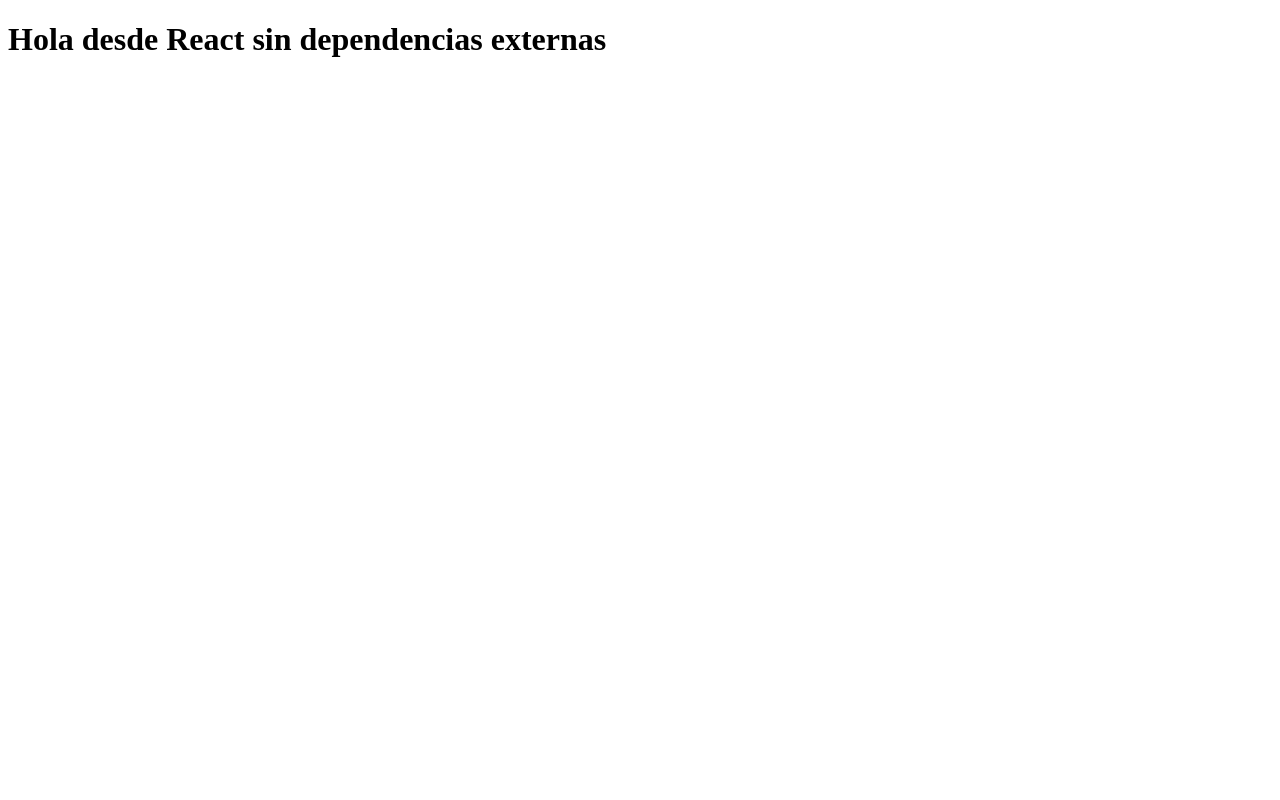
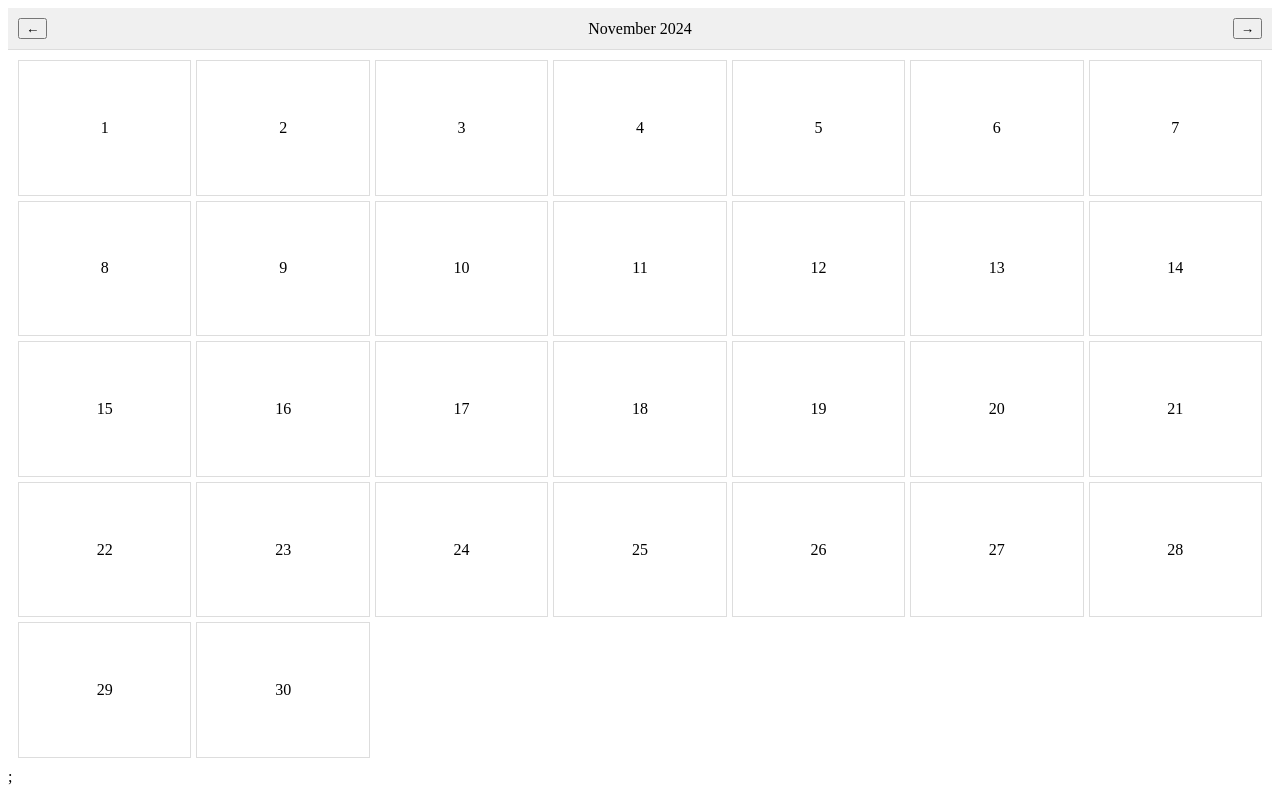
Before and after one commit to nikolasribeiro/opencalendar, a React app: page / in a window 1280 px wide. Built offline with nearby package versions, Linux system fonts and the light colour scheme.

Commit message:
basic styling on calendar

```diff
--- a/package.json
+++ b/package.json
@@ -15,9 +15,9 @@
     "@types/react": "^18.3.12",
     "@types/react-dom": "^18.3.1",
     "clean-webpack-plugin": "^4.0.0",
-    "concurrently": "^9.1.0",
+    "css-loader": "^7.1.2",
     "html-webpack-plugin": "^5.6.3",
-    "nodemon": "^3.1.7",
+    "style-loader": "^4.0.0",
     "ts-loader": "^9.5.1",
     "typescript": "^5.6.3",
     "webpack": "^5.96.1",
--- a/src/app.tsx
+++ b/src/app.tsx
@@ -1,9 +1,10 @@
 import React from "react";
+import { Calendar } from "./components/calendar";
 
 const App: React.FC = () => {
   return (
-    <div>
-      <h1>Hola desde React sin dependencias externas</h1>
+    <div style={{ height: "95vh" }}>
+      <Calendar />;
     </div>
   );
 };
--- /dev/null
+++ b/src/components/calendar.tsx
@@ -0,0 +1,65 @@
+import React, { useState } from "react";
+import { Header } from "./header";
+import { Day } from "./day";
+import { getDaysInMonth, formatDate } from "../utils/dateUtils";
+import "../styles.css";
+
+type Event = {
+  date: string;
+  name: string;
+};
+
+interface CalendarProps {
+  initialDate?: Date;
+  events?: Event[];
+  onEventClick?: (event: Event) => void;
+  onDayClick?: (date: string) => void;
+}
+
+export const Calendar: React.FC<CalendarProps> = ({
+  initialDate = new Date(),
+  events = [],
+  onEventClick,
+  onDayClick,
+}) => {
+  const [currentDate, setCurrentDate] = useState(initialDate);
+
+  const daysInMonth = getDaysInMonth(currentDate);
+  const monthName = currentDate.toLocaleString("default", { month: "long" });
+  const year = currentDate.getFullYear();
+
+  const navigate = (direction: "prev" | "next") => {
+    const newDate = new Date(currentDate);
+    newDate.setMonth(currentDate.getMonth() + (direction === "next" ? 1 : -1));
+    setCurrentDate(newDate);
+  };
+
+  const handleDayClick = (day: number) => {
+    const date = formatDate(currentDate, day);
+    if (onDayClick) onDayClick(date);
+  };
+
+  return (
+    <div className="calendar">
+      <Header month={monthName} year={year} onNavigate={navigate} />
+      <div className="calendar-days">
+        {daysInMonth.map((day) => {
+          const event = events.find((e) => e.date === day.date);
+          return (
+            <Day
+              key={day.date}
+              date={day.date}
+              day={day.day}
+              event={event}
+              onClick={() =>
+                event
+                  ? onEventClick && onEventClick(event)
+                  : handleDayClick(day.day)
+              }
+            />
+          );
+        })}
+      </div>
+    </div>
+  );
+};
--- /dev/null
+++ b/src/components/day.tsx
@@ -0,0 +1,17 @@
+import React from "react";
+
+interface DayProps {
+  date: string;
+  day: number;
+  event?: { name: string };
+  onClick: () => void;
+}
+
+export const Day: React.FC<DayProps> = ({ date, day, event, onClick }) => {
+  return (
+    <div className={`calendar-day ${event ? "event" : ""}`} onClick={onClick}>
+      <span>{day}</span>
+      {event && <small>{event.name}</small>}
+    </div>
+  );
+};
--- /dev/null
+++ b/src/components/header.tsx
@@ -0,0 +1,17 @@
+import React from "react";
+
+interface HeaderProps {
+  month: string;
+  year: number;
+  onNavigate: (direction: "prev" | "next") => void;
+}
+
+export const Header: React.FC<HeaderProps> = ({ month, year, onNavigate }) => {
+  return (
+    <div className="calendar-header">
+      <button onClick={() => onNavigate("prev")}>←</button>
+      <span>{`${month} ${year}`}</span>
+      <button onClick={() => onNavigate("next")}>→</button>
+    </div>
+  );
+};
--- a/src/index.tsx
+++ b/src/index.tsx
@@ -1,6 +1,7 @@
 import React from "react";
 import App from "./app";
 import { createRoot } from "react-dom/client";
+import "./styles.css";
 
 const container = document.getElementById("root");
 const root = createRoot(container!);
--- /dev/null
+++ b/src/styles.css
@@ -0,0 +1,46 @@
+.calendar {
+  display: flex;
+  flex-direction: column; /* Para organizar encabezado y días */
+  width: 100%; /* Ocupa el 100% del ancho del contenedor */
+  height: 100%; /* Ocupa el 100% del alto del contenedor */
+  box-sizing: border-box; /* Asegura que padding y border no afecten el tamaño */
+}
+
+.calendar-header {
+  flex: 0 0 auto; /* El encabezado tiene tamaño fijo */
+  display: flex;
+  justify-content: space-between;
+  align-items: center;
+  padding: 10px;
+  background-color: #f0f0f0;
+  border-bottom: 1px solid #ddd;
+}
+
+.calendar-days {
+  flex: 1 1 auto; /* Los días ocupan el espacio restante */
+  display: grid;
+  grid-template-columns: repeat(7, 1fr); /* 7 columnas para los días de la semana */
+  grid-auto-rows: 1fr; /* Altura uniforme para cada fila */
+  gap: 5px;
+  padding: 10px;
+  background-color: #fff;
+}
+
+.calendar-day {
+  display: flex;
+  justify-content: center;
+  align-items: center;
+  border: 1px solid #ddd;
+  text-align: center;
+  cursor: pointer;
+  transition: background-color 0.3s;
+}
+
+.calendar-day:hover {
+  background-color: #f1f1f1;
+}
+
+.calendar-day.event {
+  background-color: #007bff;
+  color: white;
+}
--- /dev/null
+++ b/src/utils/dateUtils.ts
@@ -0,0 +1,22 @@
+export const getDaysInMonth = (date: Date) => {
+  const year = date.getFullYear();
+  const month = date.getMonth();
+  const days = new Date(year, month + 1, 0).getDate();
+
+  const result = [];
+  for (let day = 1; day <= days; day++) {
+    result.push({
+      day,
+      date: formatDate(date, day),
+    });
+  }
+
+  return result;
+};
+
+export const formatDate = (date: Date, day: number) => {
+  const year = date.getFullYear();
+  const month = String(date.getMonth() + 1).padStart(2, "0");
+  const dayString = String(day).padStart(2, "0");
+  return `${year}-${month}-${dayString}`;
+};
--- a/webpack.config.js
+++ b/webpack.config.js
@@ -24,6 +24,10 @@
         use: "ts-loader",
         exclude: /node_modules/,
       },
+      {
+        test: /\.css?$/,
+        use: [{ loader: "style-loader" }, { loader: "css-loader" }],
+      },
     ],
   },
   plugins: [
```
Also changed, not shown: 1 other file (tests, documents, lock files or other folders).
